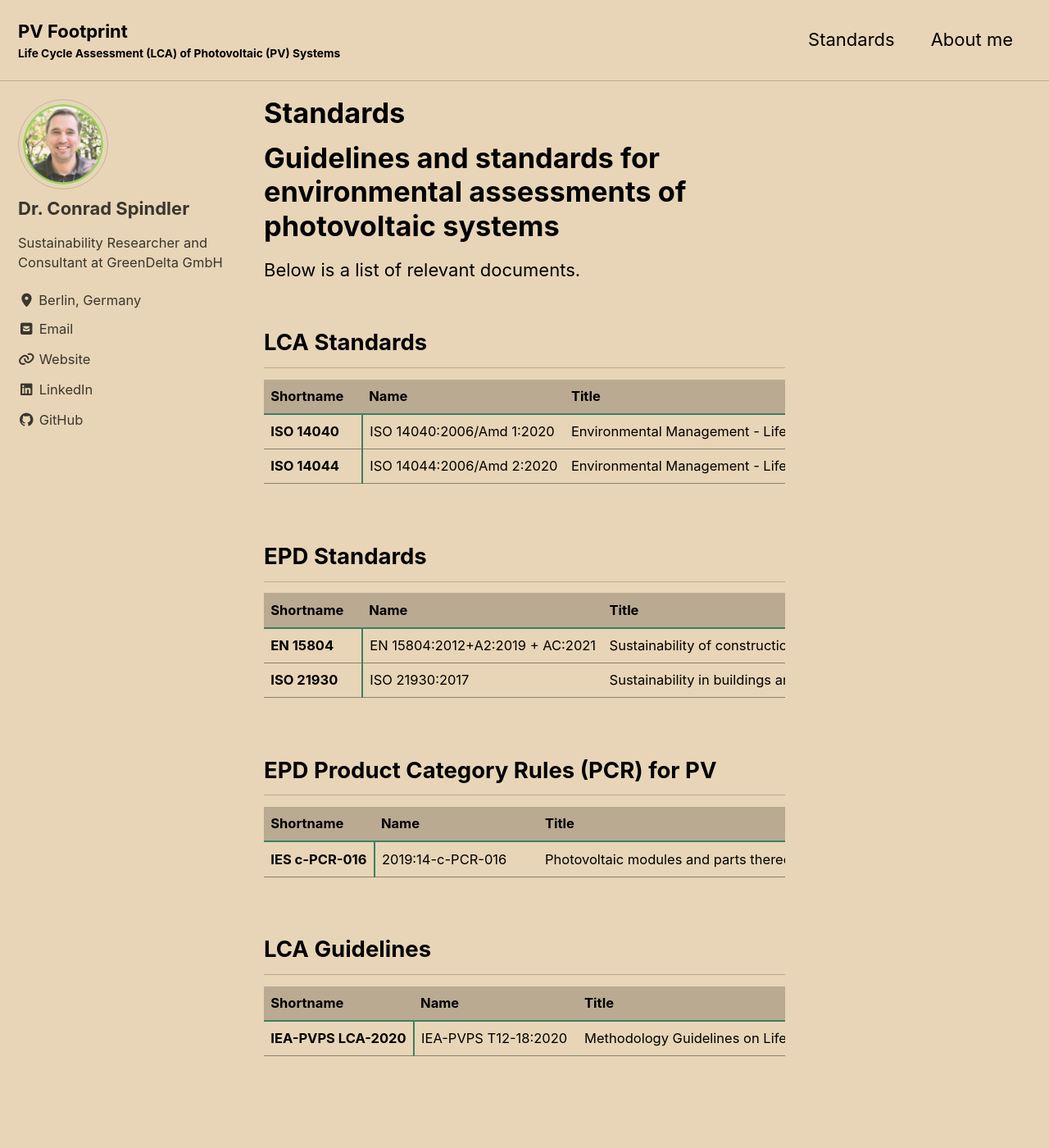
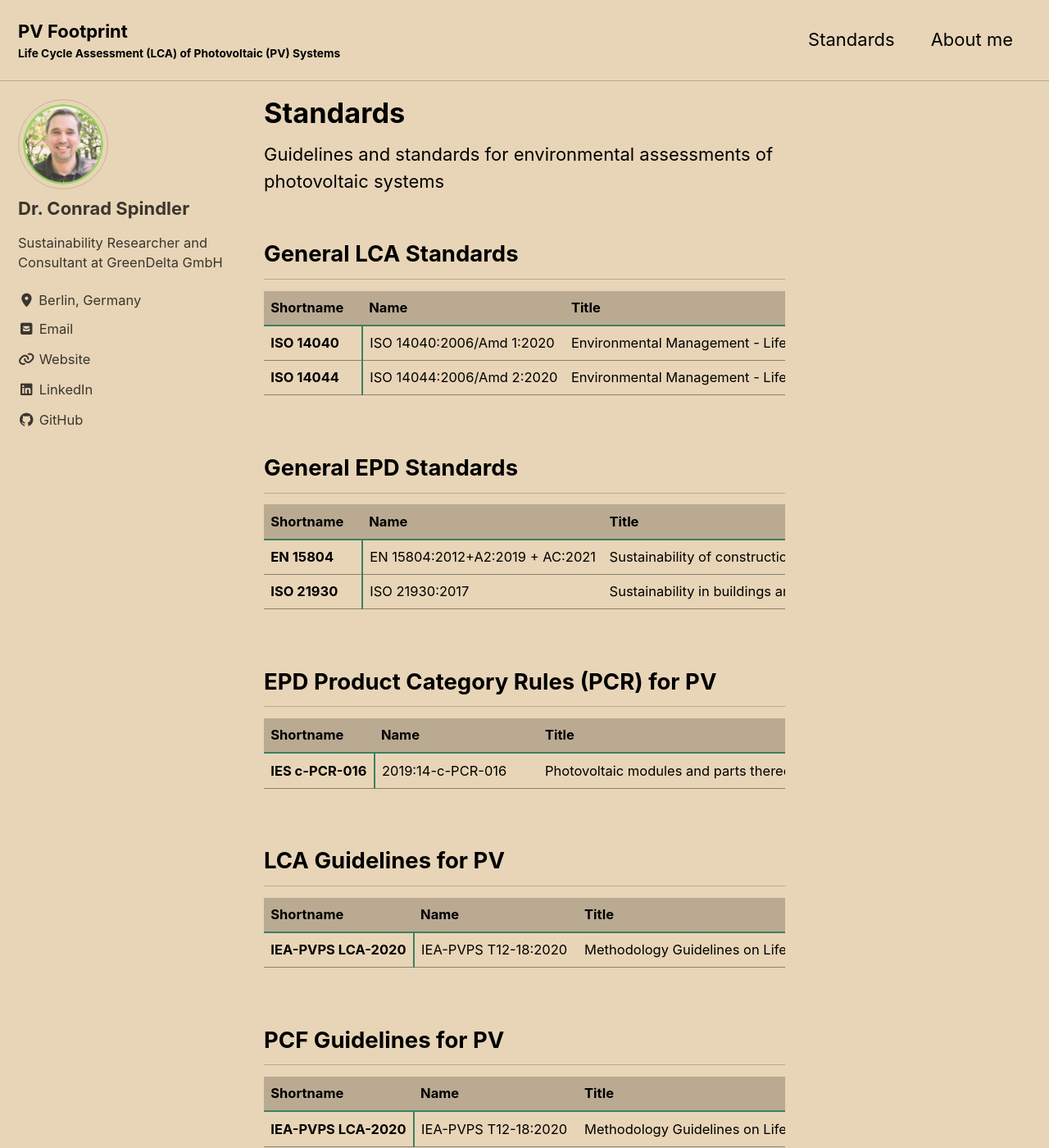
Before and after one commit to conradspindler/pv_footprint, a Jekyll site: the page built from _pages/standards.md, in a window 1280 px wide and 1400 px high. Shown: the whole window at 82% size. Built offline with Jekyll 4.4.1, drawn with Linux system fonts in a browser that asks for light colours; cached includes are drawn as plain includes.

Commit message:
Revise headings and add PCF guidelines for PV
Updated section headings for clarity and added PCF guidelines for photovoltaic systems.

```diff
--- a/_pages/standards.md
+++ b/_pages/standards.md
@@ -5,11 +5,9 @@ permalink: /standards/
 author_profile: true
 ---
 
-# Guidelines and standards for environmental assessments of photovoltaic systems
+Guidelines and standards for environmental assessments of photovoltaic systems
 
-Below is a list of relevant documents.
-
-## LCA Standards
+## General LCA Standards
 
 <div style="overflow: auto; max-height: 600px; width: 100%; max-width: 100%; margin-bottom: 20px;">
   <table style="width: 100%; table-layout: auto;">
@@ -47,7 +45,7 @@ Below is a list of relevant documents.
   </table>
 </div>
 
-## EPD Standards
+## General EPD Standards
 
 <div style="overflow: auto; max-height: 600px; width: 100%; max-width: 100%; margin-bottom: 20px;">
   <table style="width: 100%; table-layout: auto;">
@@ -114,7 +112,7 @@ Below is a list of relevant documents.
   </table>
 </div>
 
-## LCA Guidelines
+## LCA Guidelines for PV
 
 <div style="overflow: auto; max-height: 600px; width: 100%; max-width: 100%; margin-bottom: 20px;">
   <table style="width: 100%; table-layout: auto;">
@@ -142,3 +140,32 @@ Below is a list of relevant documents.
     </tbody>
   </table>
 </div>
+
+## PCF Guidelines for PV
+
+<div style="overflow: auto; max-height: 600px; width: 100%; max-width: 100%; margin-bottom: 20px;">
+  <table style="width: 100%; table-layout: auto;">
+    <thead>
+      <tr>
+        <th style="position: sticky; top: 0; min-width: 120px; text-align: left; z-index: 10; border-bottom: 2px solid #3c8062; font-weight: bold;">Shortname</th>
+        <th style="position: sticky; top: 0; min-width: 200px; text-align: left; z-index: 10; border-bottom: 2px solid #3c8062; font-weight: bold;">Name</th>
+        <th style="position: sticky; top: 0; min-width: 400px; text-align: left; z-index: 10; border-bottom: 2px solid #3c8062; font-weight: bold;">Title</th>
+        <th style="position: sticky; top: 0; min-width: 150px; text-align: left; z-index: 10; border-bottom: 2px solid #3c8062; font-weight: bold;">Scope</th>
+        <th style="position: sticky; top: 0; min-width: 120px; text-align: left; z-index: 10; border-bottom: 2px solid #3c8062; font-weight: bold;">Date</th>
+        <th style="position: sticky; top: 0; min-width: 120px; text-align: left; z-index: 10; border-bottom: 2px solid #3c8062; font-weight: bold;">Version</th>
+        <th style="position: sticky; top: 0; min-width: 300px; text-align: left; z-index: 10; border-bottom: 2px solid #3c8062; font-weight: bold;">Link</th>
+      </tr>
+    </thead>
+    <tbody>
+      <tr>
+        <td style="position: sticky; left: 0; white-space: nowrap; font-weight: bold; border-right: 2px solid #3c8062; background: #e8d5b7;">IEA-PVPS LCA-2020</td>
+        <td style="white-space: nowrap;">IEA-PVPS T12-18:2020</td>
+        <td style="white-space: nowrap;">Methodology Guidelines on Life Cycle Assessment of Photovoltaic 2020</td>
+        <td style="white-space: nowrap;">LCA</td>
+        <td style="white-space: nowrap;">2020-04</td>
+        <td style="white-space: nowrap;">4th Edition</td>
+        <td style="white-space: nowrap;"><a href="https://iea-pvps.org/key-topics/methodology-guidelines-on-life-cycle-assessment-of-photovoltaic-2020/">https://iea-pvps.org/key-topics/methodology-guidelines-on-life-cycle-assessment-of-photovoltaic-2020/</a></td>
+      </tr>
+    </tbody>
+  </table>
+</div>
```
